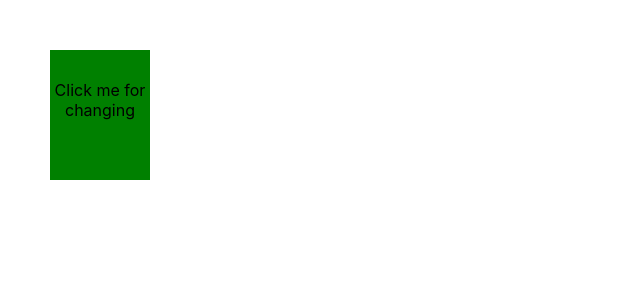
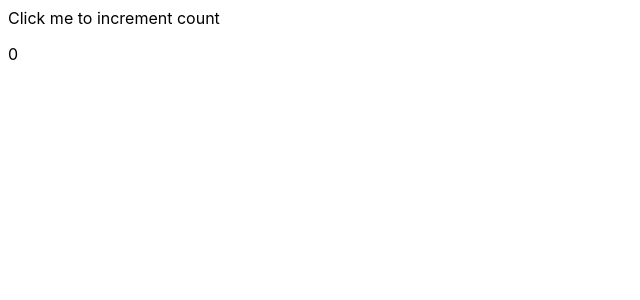
Before and after one commit to lswebdevelops/props_app, a React (Create React App) app: page / in a window 1280 px wide. Shown: the top 300 px of the page, without its empty margins (0-640 px from the left). Built offline with nearby package versions, Linux system fonts and the light colour scheme.

Commit message:
click on one component and change the other

```diff
--- a/src/App.css
+++ b/src/App.css
@@ -22,3 +22,10 @@
     height: 100px;
     border-radius: 5%;
   }
+
+  .counter-div{
+    width: 200px;
+    height: 200px;
+    text-align: center;
+    border: solid firebrick 1px;
+    }
--- a/src/App.js
+++ b/src/App.js
@@ -1,48 +1,16 @@
-import React, { useState, useEffect } from "react";
+import React from "react";
+import Counter from './Components/Counter'
+import Here from "./Components/Here";
 
 const App = () => {
-  const [color, setColor] = useState("black");
+  const [count, setCount] = React.useState(0);
 
-  useEffect(() => {
-    const changeColor =() => {
-      color === "black"? setColor("white"): setColor("black");
-    }
-
-    document.addEventListener("click", changeColor);
-    return() => {
-      document.removeEventListener("click", changeColor)
-    }
-
-  }, [color]);
-
-  return(
-    <div
-      style={{
-        textAlign: "center",
-      }}>
-      <div
-        id="myDiv"
-        style={{
-          paddingTop: "30px",
-          color: "white",
-          paddingBottom: "0",
-          width: "100px",
-          height: "100px",
-          position: "absolute",
-          left: "50px",
-          top: "50px",
-          // padding: "10px",
-          userSelect: "none",
-          color: color,
-          backgroundColor: "green",
-        }}
-        >
-        Click me for changing
-      </div>
+  return (
+    <div>
+      <Counter setCount={setCount} />
+      <Here count={count} />
     </div>
-  )
-
-
-}
+  );
+};
 
 export default App;
--- /dev/null
+++ b/src/Components/Counter.jsx
@@ -0,0 +1,15 @@
+import React from "react";
+
+const Counter = ({ setCount }) => {
+  function countUp() {
+    setCount((prevCount) => prevCount + 1);
+  }
+
+  return (
+    <div onClick={countUp} className="counter-div">
+      Click me to increment count
+    </div>
+  );
+};
+
+export default Counter;
--- /dev/null
+++ b/src/Components/Here.jsx
@@ -0,0 +1,11 @@
+import React from "react";
+
+const Here = ({ count }) => {
+  return (
+    <div>
+      <p>{count}</p>
+    </div>
+  );
+};
+
+export default Here;
```
